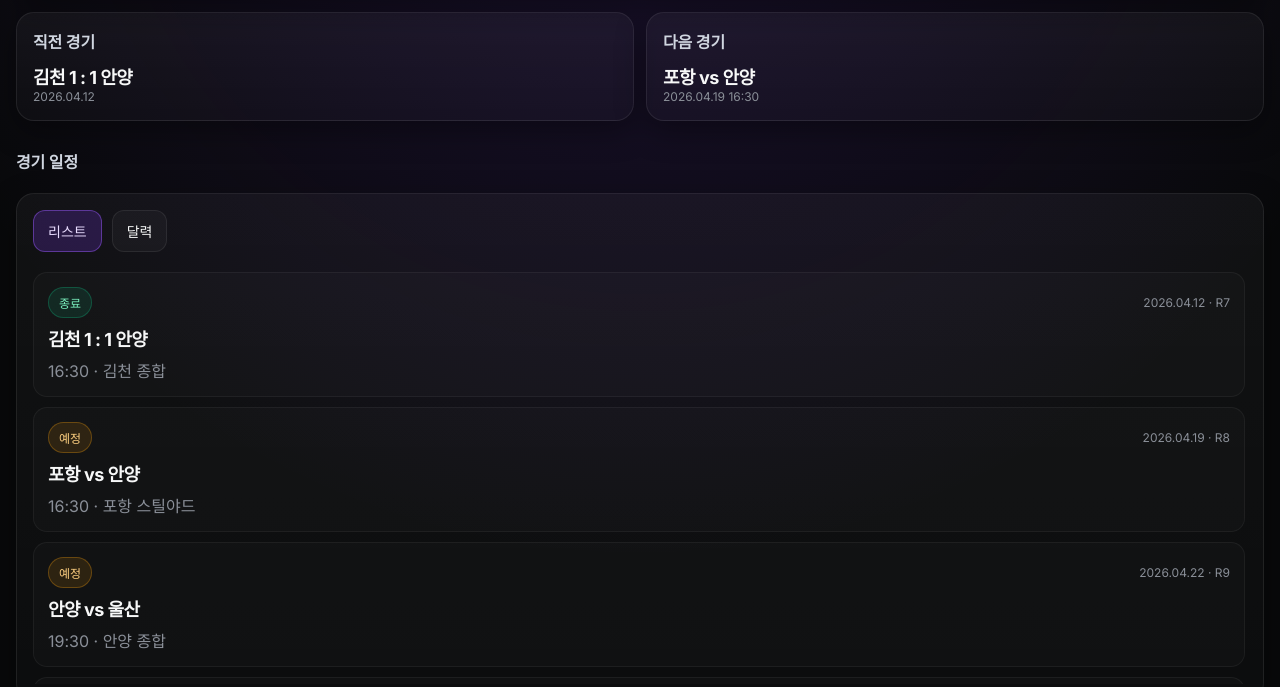
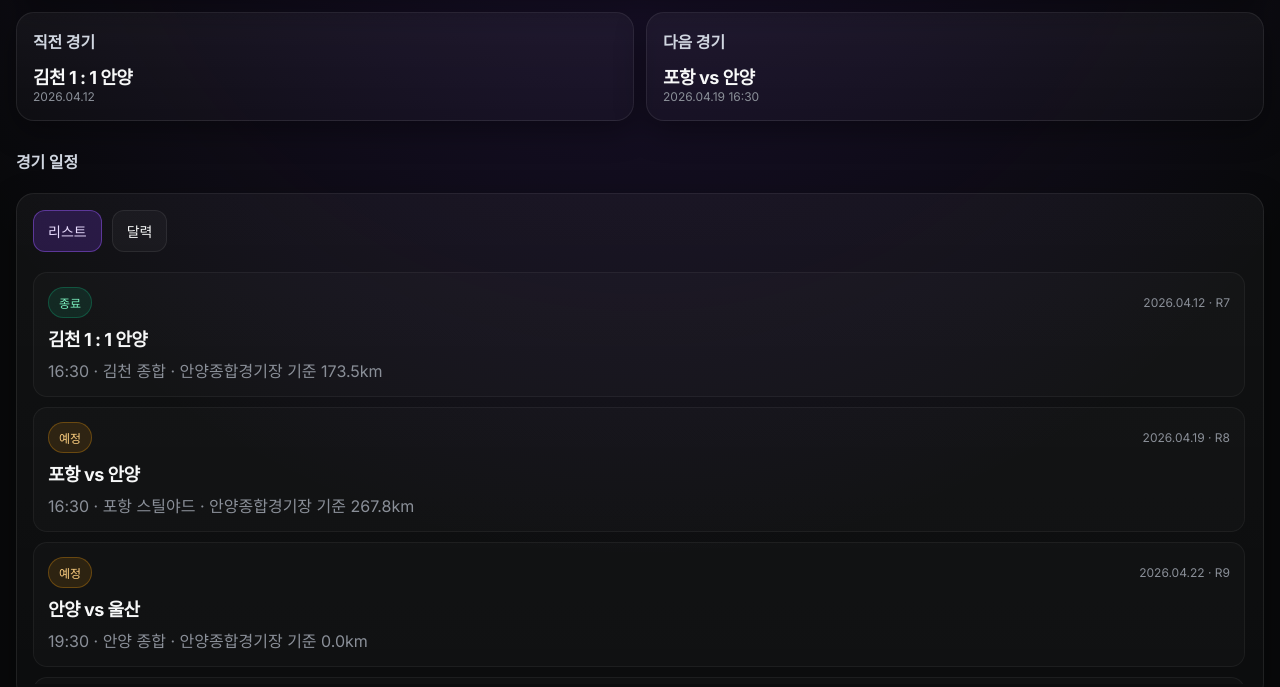
Before and after one commit to jerugo/fc-anyang-pages, a website: page dist/index.html in a window 1280 px wide. Shown: the part 231-918 px from the top of the page. Drawn offline with Linux system fonts and the light colour scheme.

Commit message:
feat: show update time and venue distance (#5)

```diff
--- a/dist/index.html
+++ b/dist/index.html
@@ -114,7 +114,7 @@
           <div class="small mono">fc-anyang all-in-one dashboard</div>
         </div>
       </div>
-      <div class="small">업데이트 기준: <span id="updateDateText">2026-04-13</span></div>
+      <div class="small">업데이트 기준: <span id="updateDateText">2026-04-13 16:36 KST</span></div>
     </div>
   </header>
 
@@ -740,6 +740,21 @@
       }
 ];
 
+    const venueDistanceKm = {
+      '안양 종합': 0.0,
+      '대전 월드컵': 120.5,
+      '강릉하이원아레나': 176.7,
+      '전주 월드컵': 171.3,
+      '김천 종합': 173.5,
+      '포항 스틸야드': 267.8,
+      '광주 월드컵': 252.7,
+      '서울 월드컵': 18.6,
+      '제주 월드컵': 464.2,
+      '인천 전용': 27.6,
+      '부천 종합': 16.9,
+      '울산 문수': 293.3,
+    };
+
     const players = [
       {
             "no": 1,
@@ -1125,7 +1140,7 @@
             <span class="small">${match.date} · R${match.round}</span>
           </div>
           <div class="teams">${formatMatchTitle(match)}</div>
-          <div class="muted">${match.time} · ${match.venue}</div>
+          <div class="muted">${match.time} · ${match.venue} · 안양종합경기장 기준 ${venueDistanceKm[match.venue]?.toFixed(1) ?? '-'}km</div>
         </div>
       `).join('');
 
```
Also changed, not shown: 1 other file.
